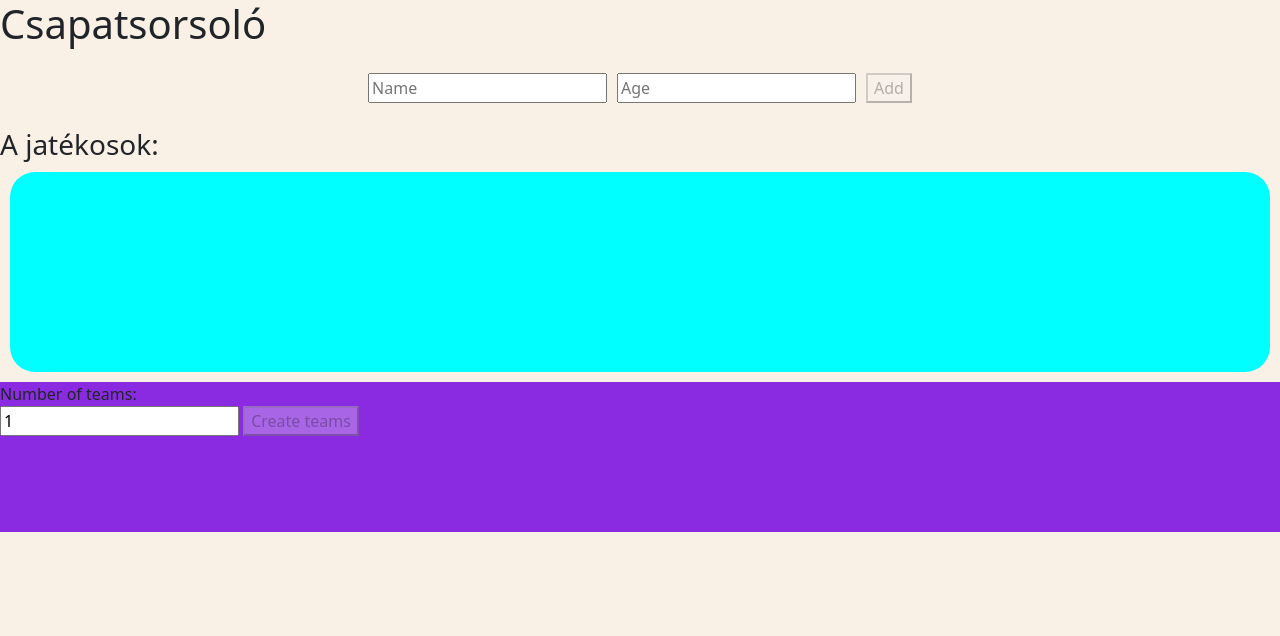
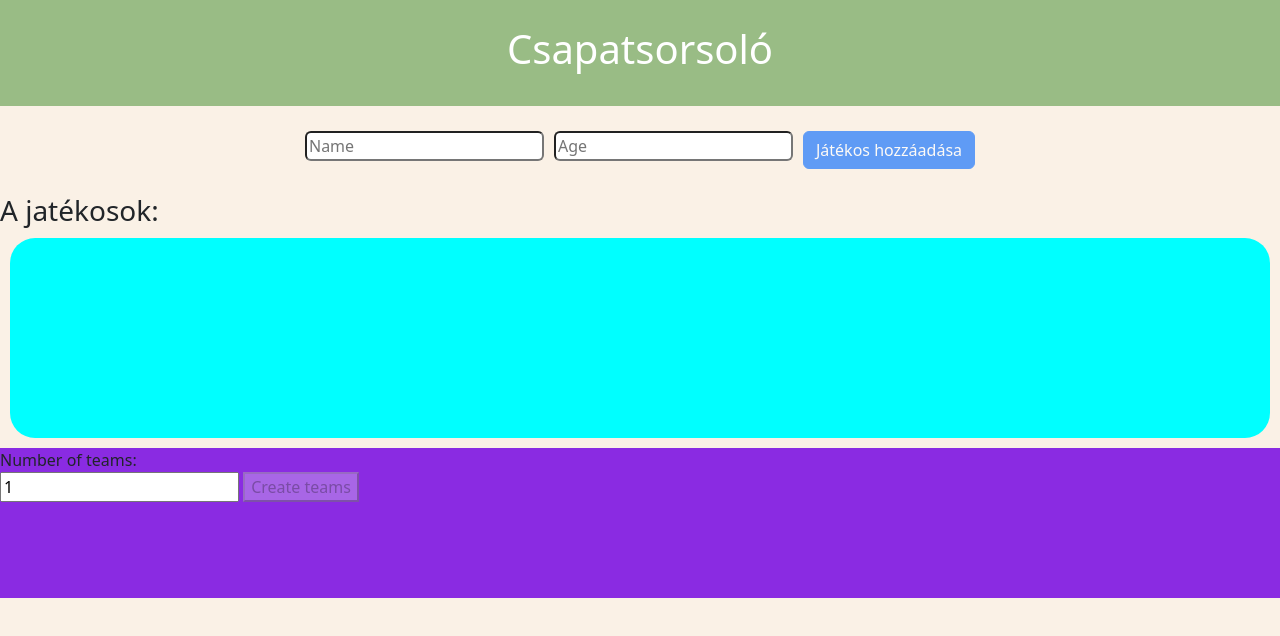
Before and after one commit to MEEP0321/FullStack_feleves, a plain HTML site: page FRONTEND/index.html in a window 1280 px wide. Drawn offline with nearby package versions, Linux system fonts and the light colour scheme.

Commit message:
Styling: Headrer kész

```diff
--- a/FRONTEND/index.html
+++ b/FRONTEND/index.html
@@ -15,19 +15,19 @@
 
 <body>
     <div>
-        <div>
+        <div class="header"">
             <h1>Csapatsorsoló</h1>
         </div>
 
         <div id="add-player-container">
             <div class="">
-                <input type="text" placeholder="Name" onkeyup="validateForm()">
+                <input type="text" placeholder="Name" class="rounded" onkeyup="validateForm()">
             </div>
             <div class="">
-                <input type="number" min="0" placeholder="Age" onchange="validateForm()" onkeyup="validateForm()">
+                <input type="number" min="0" placeholder="Age" class="rounded" onchange="validateForm()" onkeyup="validateForm()">
             </div>
             <div class="">
-                <button disabled onclick="addPlayer()">Add</button>
+                <button disabled onclick="addPlayer()" class="btn btn-primary">Játékos hozzáadása</button>
             </div>
         </div>
 
--- a/FRONTEND/styles.css
+++ b/FRONTEND/styles.css
@@ -16,9 +16,18 @@ body {
     margin: 10px;
 }
 
+
 #number-of-teams-container {
     background-color: blueviolet;
     height: 150px;
 }
 
 #cards-containerr {}
+
+.header {
+    padding: 25px;
+    text-align: center;
+    background: #99BC85;
+    color: white;
+    font-size: 30px;
+  }
```
